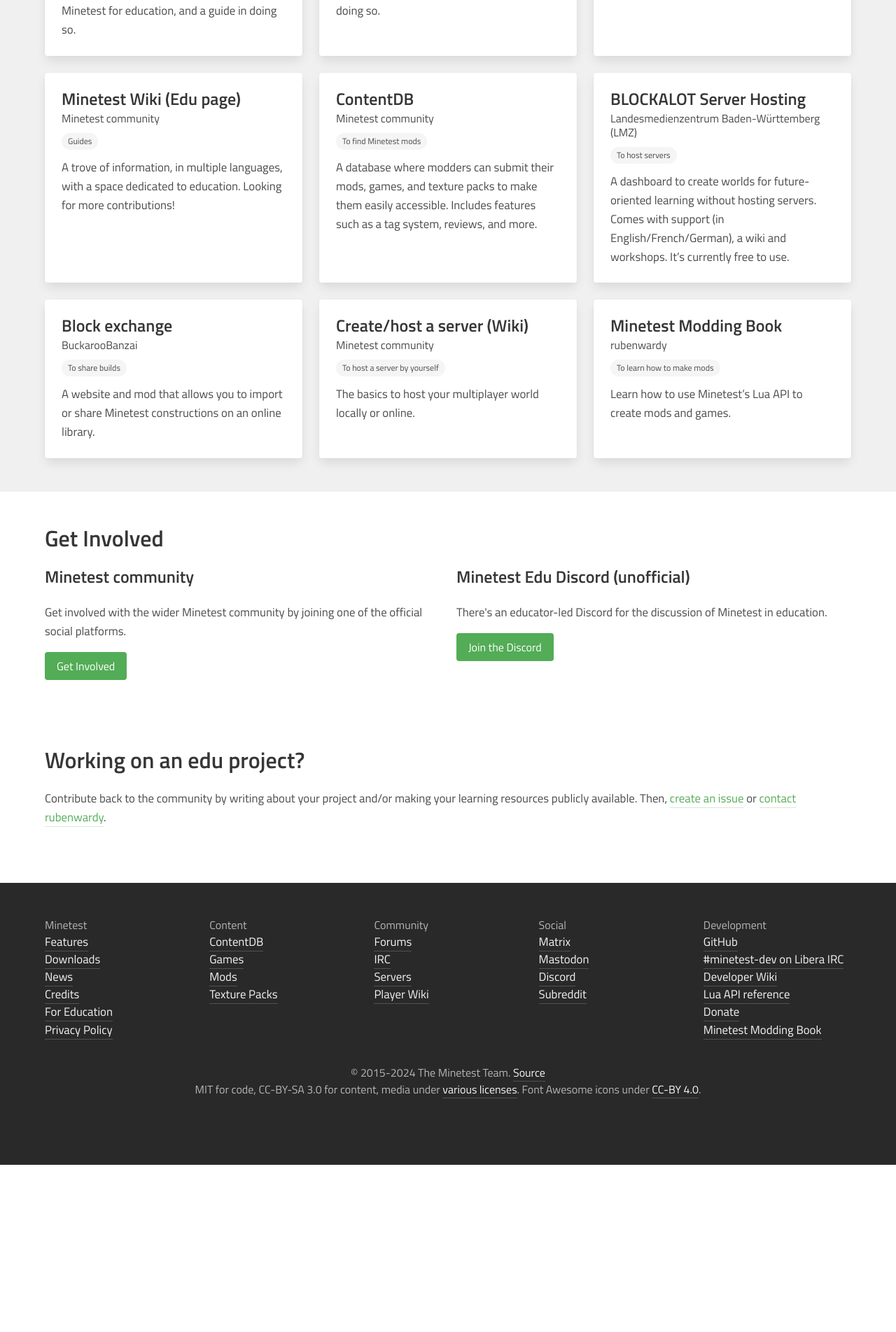
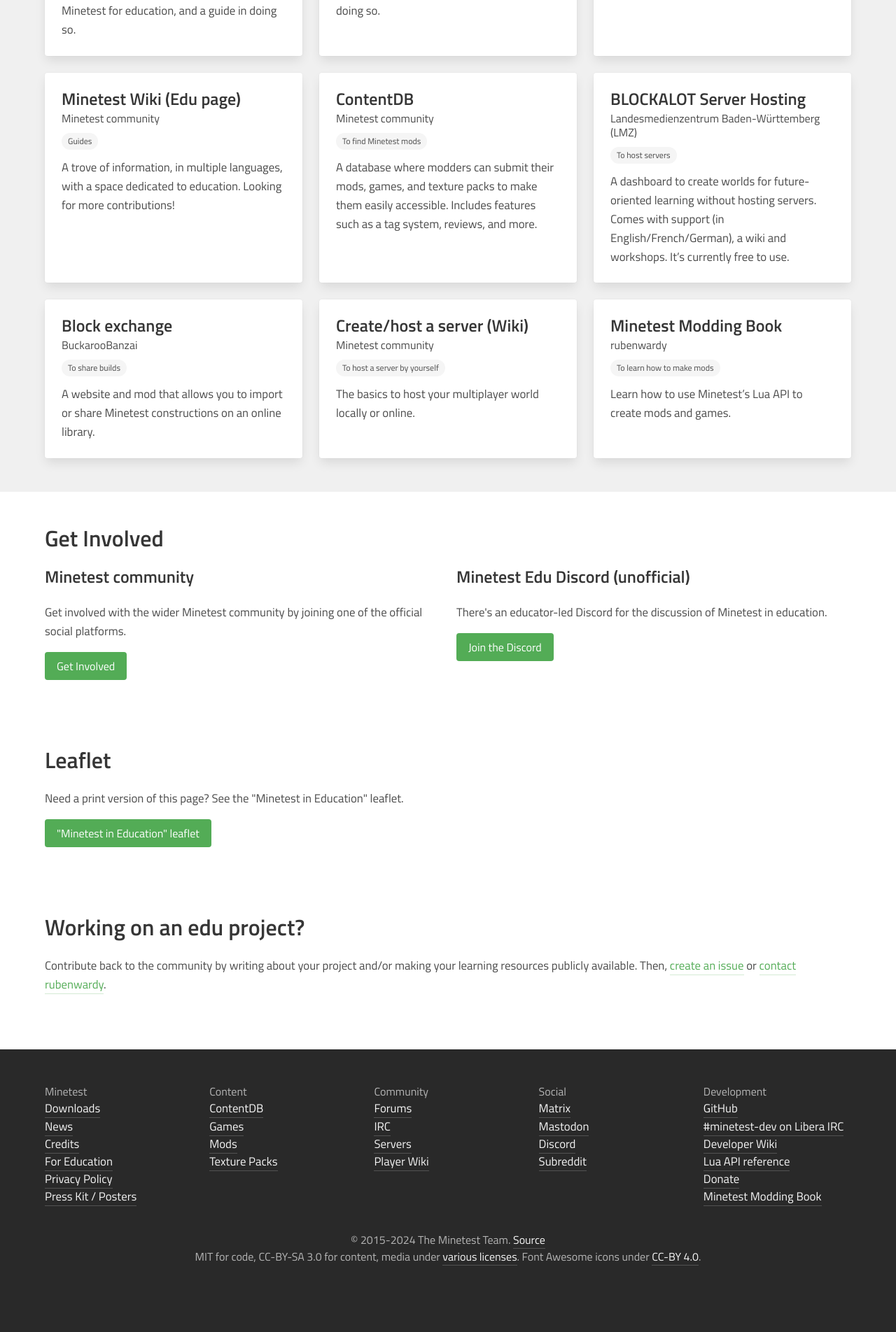
Before and after one commit to minetest/minetest.github.io, a Jekyll site: the page built from education.html, in a window 1280 px wide. Shown: the part 2614-4518 px from the top of the page at 70% size. Built offline with Jekyll 4.4.1, drawn with Linux system fonts in a browser that asks for light colours; comment, search, counter and statistics services are not loaded; before the commit the page ends 4279 px from its top, so only the background shows below that.

Commit message:
Add press page with print resources (#295)

```diff
--- a/_includes/footer.html
+++ b/_includes/footer.html
@@ -5,12 +5,12 @@
       <div class="column is-6-mobile">
         <h5 class="footer-title">Minetest</h5>
         <ul class="list-unstyled">
-          <li><a href="{{ '/#features' | relative_url }}">Features</a></li>
           <li><a href="{{ '/downloads/' | relative_url }}">Downloads</a></li>
           <li><a href="https://blog.minetest.net/">News</a></li>
           <li><a href="{{ '/credits/' | relative_url }}">Credits</a></li>
           <li><a href="{{ '/education/' | relative_url }}">For Education</a></li>
           <li><a href="/app-privacy-policy/">Privacy Policy</a></li>
+          <li><a href="/press/">Press Kit / Posters</a></li>
         </ul>
       </div>
 
--- a/_sass/_home.scss
+++ b/_sass/_home.scss
@@ -39,3 +39,12 @@
   margin-top: 2.25rem;
   margin-bottom: 0.9rem;
 }
+
+dl.is-horizontal {
+  display: grid;
+  grid-template-columns: auto 1fr;
+
+  dt, dd {
+    display: block;
+  }
+}
--- a/education.html
+++ b/education.html
@@ -4,7 +4,7 @@ description: Reasons and resources for using Minetest in education
 layout: default
 ---
 
-<h1 class="title main-title">Minetest for Education</h1>
+<h1 class="title main-title">{{ page.title }}</h1>
 
 <section class="section">
   <div class="container">
@@ -87,6 +87,22 @@ layout: default
 
 <section class="section">
   <div class="container">
+    <h2 id="leaflet" class="title">Leaflet</h2>
+    <p class="my-4">
+      Need a print version of this page? See the "Minetest in Education"
+      leaflet.
+    </p>
+    <p>
+      <a class="button is-primary"
+          href="https://gitlab.com/rubenwardy/fosdem24/-/tree/main/edu_leaflet?ref_type=heads">
+        "Minetest in Education" leaflet
+      </a>
+    </p>
+  </div>
+</section>
+
+<section class="section">
+  <div class="container">
     <h2 id="resources" class="title">Working on an edu project?</h2>
     <p>
       Contribute back to the community by writing about your project
```
Also changed, not shown: _data/press.yml (added, +32 -0 lines), press.html (added, +62 -0 lines), media/press/edu_leaflet.png (added), media/press/flyer.png (added), media/press/roller_banner.jpg (added), media/press/showcase.png (added), media/press/sticker.png (added).
